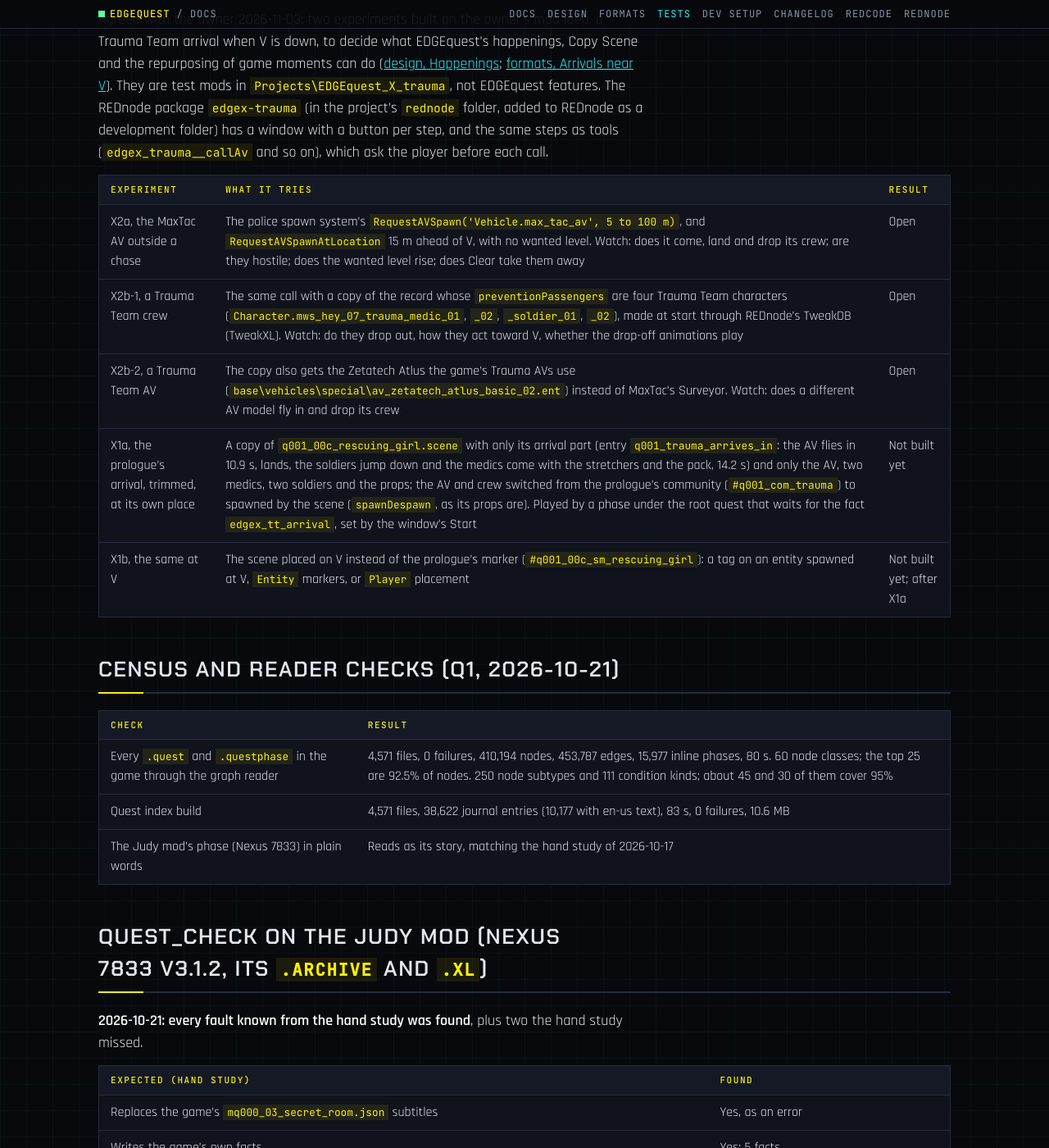
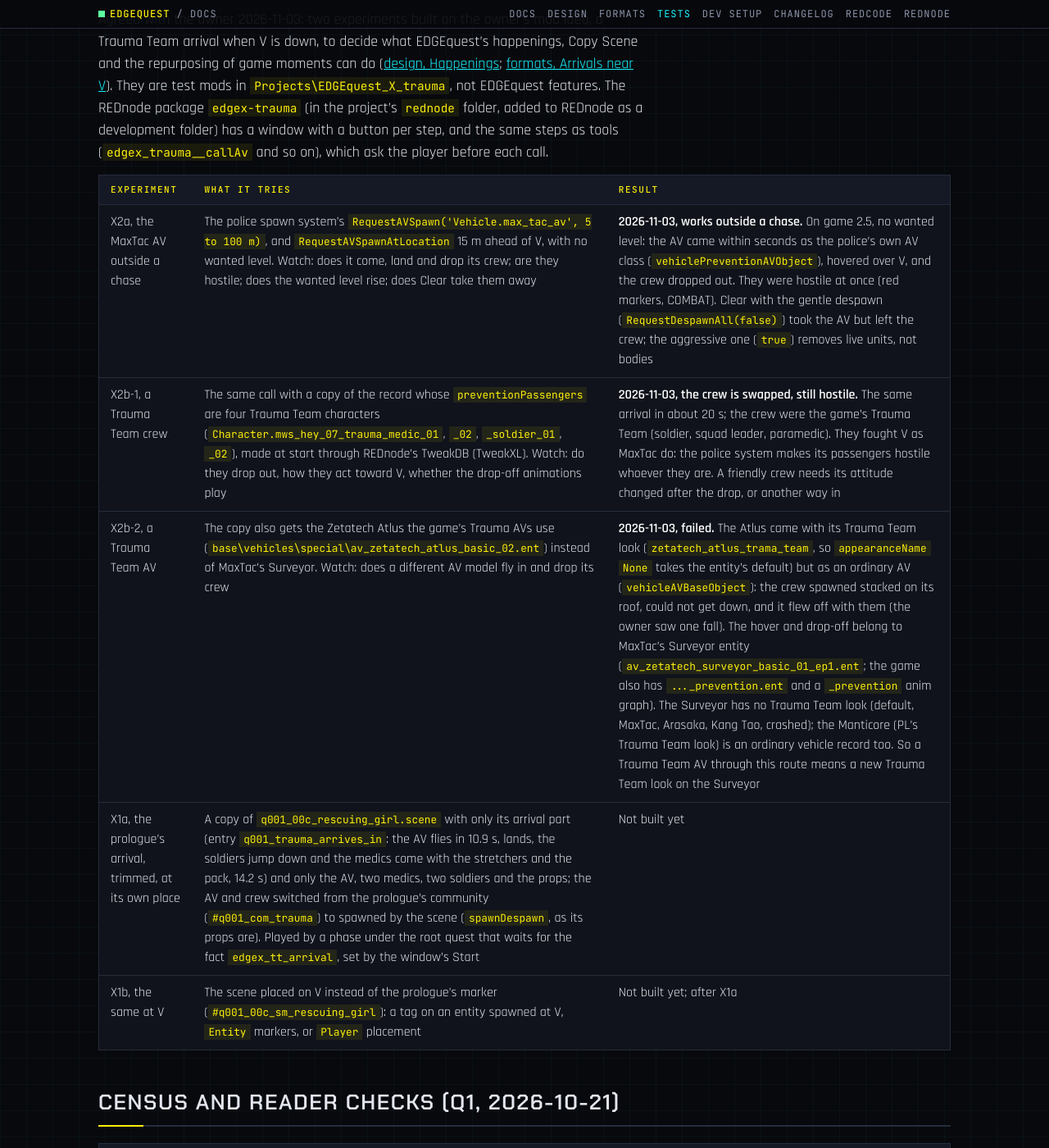
Before and after one commit to Edgemodders/EDGEquest, a Jekyll site: the page built from docs/testing.md, in a window 1280 px wide and 1400 px high, scrolled down 4054 px. Shown: the whole window at 82% size. Built offline with Jekyll 4.4.1, drawn with Linux system fonts in a browser that asks for light colours; our own code applies the rules of GitHub Pages for plain Markdown files.

Commit message:
Tests: experiment X2 results (MaxTac arrival called by a script, Trauma Team crew and AV)
Co-Authored-By: Claude Opus 5.5 <noreply@anthropic.com>

```diff
--- a/docs/testing.md
+++ b/docs/testing.md
@@ -33,9 +33,9 @@ Agreed with the owner 2026-11-03: two experiments built on the owner's mod idea,
 
 | Experiment | What it tries | Result |
 |---|---|---|
-| X2a, the MaxTac AV outside a chase | The police spawn system's `RequestAVSpawn('Vehicle.max_tac_av', 5 to 100 m)`, and `RequestAVSpawnAtLocation` 15 m ahead of V, with no wanted level. Watch: does it come, land and drop its crew; are they hostile; does the wanted level rise; does Clear take them away | Open |
-| X2b-1, a Trauma Team crew | The same call with a copy of the record whose `preventionPassengers` are four Trauma Team characters (`Character.mws_hey_07_trauma_medic_01`, `_02`, `_soldier_01`, `_02`), made at start through REDnode's TweakDB (TweakXL). Watch: do they drop out, how they act toward V, whether the drop-off animations play | Open |
-| X2b-2, a Trauma Team AV | The copy also gets the Zetatech Atlus the game's Trauma AVs use (`base\vehicles\special\av_zetatech_atlus_basic_02.ent`) instead of MaxTac's Surveyor. Watch: does a different AV model fly in and drop its crew | Open |
+| X2a, the MaxTac AV outside a chase | The police spawn system's `RequestAVSpawn('Vehicle.max_tac_av', 5 to 100 m)`, and `RequestAVSpawnAtLocation` 15 m ahead of V, with no wanted level. Watch: does it come, land and drop its crew; are they hostile; does the wanted level rise; does Clear take them away | **2026-11-03, works outside a chase.** On game 2.5, no wanted level: the AV came within seconds as the police's own AV class (`vehiclePreventionAVObject`), hovered over V, and the crew dropped out. They were hostile at once (red markers, COMBAT). Clear with the gentle despawn (`RequestDespawnAll(false)`) took the AV but left the crew; the aggressive one (`true`) removes live units, not bodies |
+| X2b-1, a Trauma Team crew | The same call with a copy of the record whose `preventionPassengers` are four Trauma Team characters (`Character.mws_hey_07_trauma_medic_01`, `_02`, `_soldier_01`, `_02`), made at start through REDnode's TweakDB (TweakXL). Watch: do they drop out, how they act toward V, whether the drop-off animations play | **2026-11-03, the crew is swapped, still hostile.** The same arrival in about 20 s; the crew were the game's Trauma Team (soldier, squad leader, paramedic). They fought V as MaxTac do: the police system makes its passengers hostile whoever they are. A friendly crew needs its attitude changed after the drop, or another way in |
+| X2b-2, a Trauma Team AV | The copy also gets the Zetatech Atlus the game's Trauma AVs use (`base\vehicles\special\av_zetatech_atlus_basic_02.ent`) instead of MaxTac's Surveyor. Watch: does a different AV model fly in and drop its crew | **2026-11-03, failed.** The Atlus came with its Trauma Team look (`zetatech_atlus_trama_team`, so `appearanceName` `None` takes the entity's default) but as an ordinary AV (`vehicleAVBaseObject`): the crew spawned stacked on its roof, could not get down, and it flew off with them (the owner saw one fall). The hover and drop-off belong to MaxTac's Surveyor entity (`av_zetatech_surveyor_basic_01_ep1.ent`; the game also has `..._prevention.ent` and a `_prevention` anim graph). The Surveyor has no Trauma Team look (default, MaxTac, Arasaka, Kang Tao, crashed); the Manticore (PL's Trauma Team look) is an ordinary vehicle record too. So a Trauma Team AV through this route means a new Trauma Team look on the Surveyor |
 | X1a, the prologue's arrival, trimmed, at its own place | A copy of `q001_00c_rescuing_girl.scene` with only its arrival part (entry `q001_trauma_arrives_in`: the AV flies in 10.9 s, lands, the soldiers jump down and the medics come with the stretchers and the pack, 14.2 s) and only the AV, two medics, two soldiers and the props; the AV and crew switched from the prologue's community (`#q001_com_trauma`) to spawned by the scene (`spawnDespawn`, as its props are). Played by a phase under the root quest that waits for the fact `edgex_tt_arrival`, set by the window's Start | Not built yet |
 | X1b, the same at V | The scene placed on V instead of the prologue's marker (`#q001_00c_sm_rescuing_girl`): a tag on an entity spawned at V, `Entity` markers, or `Player` placement | Not built yet; after X1a |
 
```
